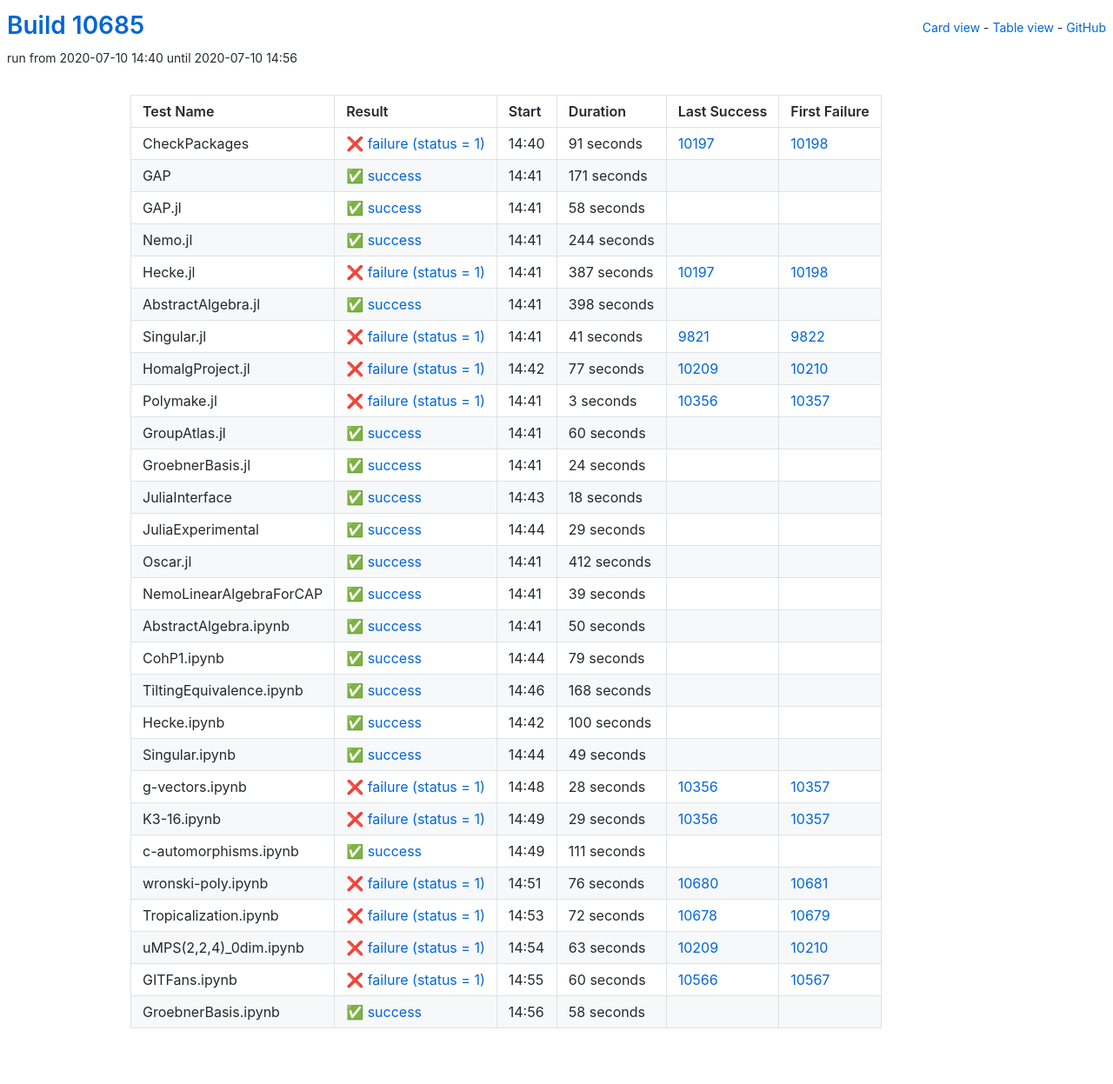
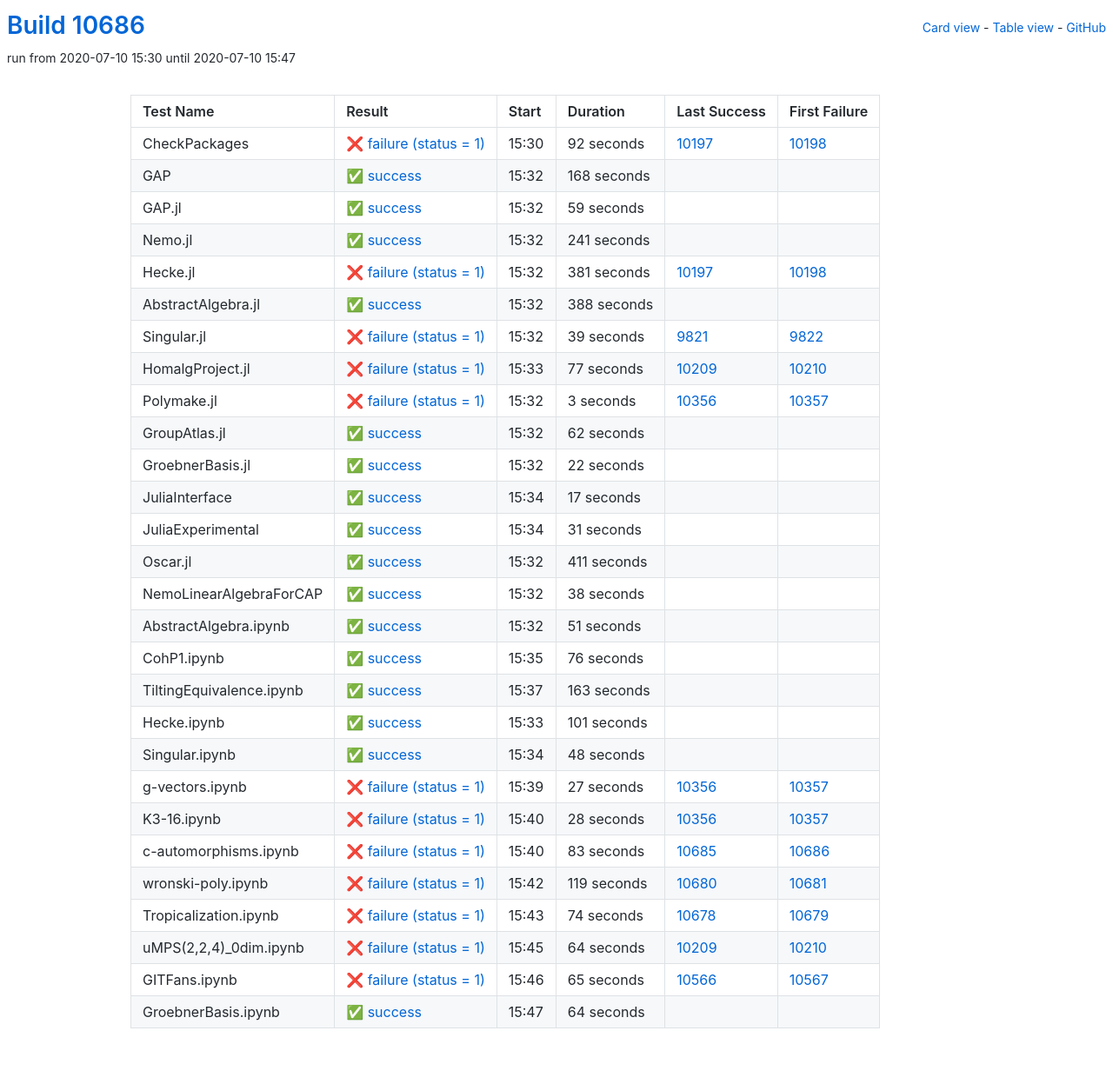
Before and after one commit to oscar-system/oscar-ci-status, a Jekyll site: the page built from table.html, in a window 1280 px wide. Shown: the whole page at 87% size. Built offline with Jekyll 4.4.1, drawn with Linux system fonts in a browser that asks for light colours.

Commit message:
Build #10686

```diff
--- a/_data/ci.yml
+++ b/_data/ci.yml
@@ -1,6 +1,6 @@
 ---
-build: 10685
-build_url: https://oscarci.mathematik.uni-kl.de/job/oscar/10685/
+build: 10686
+build_url: https://oscarci.mathematik.uni-kl.de/job/oscar/10686/
 job: oscar
 organization: oscar-system
 repo: oscar-ci-status
@@ -8,92 +8,92 @@
 tests:
 - name: CheckPackages
   id: checkpackages
-  log: https://oscarci.mathematik.uni-kl.de/job/oscar/10685/artifact/logs/build-10685/CheckPackages.log
-  start: 2020-07-10 14:40
+  log: https://oscarci.mathematik.uni-kl.de/job/oscar/10686/artifact/logs/build-10686/CheckPackages.log
+  start: 2020-07-10 15:30
   success: false
   exitcode: 1
   status: failure
-  duration: 91
+  duration: 92
   last_success: 10197
   last_success_url: https://oscarci.mathematik.uni-kl.de/job/oscar/10197/
   first_failure: 10198
   first_failure_url: https://oscarci.mathematik.uni-kl.de/job/oscar/10198/
 - name: GAP
   id: gap
-  log: https://oscarci.mathematik.uni-kl.de/job/oscar/10685/artifact/logs/build-10685/GAP.log
-  start: 2020-07-10 14:41
+  log: https://oscarci.mathematik.uni-kl.de/job/oscar/10686/artifact/logs/build-10686/GAP.log
+  start: 2020-07-10 15:32
   success: true
   exitcode: 0
   status: success
-  duration: 171
+  duration: 168
   last_success: false
   last_success_url:
   first_failure: false
   first_failure_url:
 - name: GAP.jl
   id: gap-jl
-  log: https://oscarci.mathematik.uni-kl.de/job/oscar/10685/artifact/logs/build-10685/GAP.jl.log
-  start: 2020-07-10 14:41
+  log: https://oscarci.mathematik.uni-kl.de/job/oscar/10686/artifact/logs/build-10686/GAP.jl.log
+  start: 2020-07-10 15:32
   success: true
   exitcode: 0
   status: success
-  duration: 58
+  duration: 59
   last_success: false
   last_success_url:
   first_failure: false
   first_failure_url:
 - name: Nemo.jl
   id: nemo-jl
-  log: https://oscarci.mathematik.uni-kl.de/job/oscar/10685/artifact/logs/build-10685/Nemo.jl.log
-  start: 2020-07-10 14:41
+  log: https://oscarci.mathematik.uni-kl.de/job/oscar/10686/artifact/logs/build-10686/Nemo.jl.log
+  start: 2020-07-10 15:32
   success: true
   exitcode: 0
   status: success
-  duration: 244
+  duration: 241
   last_success: false
   last_success_url:
   first_failure: false
   first_failure_url:
 - name: Hecke.jl
   id: hecke-jl
-  log: https://oscarci.mathematik.uni-kl.de/job/oscar/10685/artifact/logs/build-10685/Hecke.jl.log
-  start: 2020-07-10 14:41
+  log: https://oscarci.mathematik.uni-kl.de/job/oscar/10686/artifact/logs/build-10686/Hecke.jl.log
+  start: 2020-07-10 15:32
   success: false
   exitcode: 1
   status: failure
-  duration: 387
+  duration: 381
   last_success: 10197
   last_success_url: https://oscarci.mathematik.uni-kl.de/job/oscar/10197/
   first_failure: 10198
   first_failure_url: https://oscarci.mathematik.uni-kl.de/job/oscar/10198/
 - name: AbstractAlgebra.jl
   id: abstractalgebra-jl
-  log: https://oscarci.mathematik.uni-kl.de/job/oscar/10685/artifact/logs/build-10685/AbstractAlgebra.jl.log
-  start: 2020-07-10 14:41
+  log: https://oscarci.mathematik.uni-kl.de/job/oscar/10686/artifact/logs/build-10686/AbstractAlgebra.jl.log
+  start: 2020-07-10 15:32
   success: true
   exitcode: 0
   status: success
-  duration: 398
+  duration: 388
   last_success: false
   last_success_url:
   first_failure: false
   first_failure_url:
 - name: Singular.jl
   id: singular-jl
-  log: https://oscarci.mathematik.uni-kl.de/job/oscar/10685/artifact/logs/build-10685/Singular.jl.log
-  start: 2020-07-10 14:41
+  log: https://oscarci.mathematik.uni-kl.de/job/oscar/10686/artifact/logs/build-10686/Singular.jl.log
+  start: 2020-07-10 15:32
   success: false
   exitcode: 1
   status: failure
-  duration: 41
+  duration: 39
   last_success: 9821
   last_success_url: https://oscarci.mathematik.uni-kl.de/job/oscar/9821/
   first_failure: 9822
   first_failure_url: https://oscarci.mathematik.uni-kl.de/job/oscar/9822/
 - name: HomalgProject.jl
   id: homalgproject-jl
-  log: https://oscarci.mathematik.uni-kl.de/job/oscar/10685/artifact/logs/build-10685/HomalgProject.jl.log
-  start: 2020-07-10 14:42
+  log: https://oscarci.mathematik.uni-kl.de/job/oscar/10686/artifact/logs/build-10686/HomalgProject.jl.log
+  start: 2020-07-10 15:33
   success: false
   exitcode: 1
   status: failure
@@ -104,8 +104,8 @@
   first_failure_url: https://oscarci.mathematik.uni-kl.de/job/oscar/10210/
 - name: Polymake.jl
   id: polymake-jl
-  log: https://oscarci.mathematik.uni-kl.de/job/oscar/10685/artifact/logs/build-10685/Polymake.jl.log
-  start: 2020-07-10 14:41
+  log: https://oscarci.mathematik.uni-kl.de/job/oscar/10686/artifact/logs/build-10686/Polymake.jl.log
+  start: 2020-07-10 15:32
   success: false
   exitcode: 1
   status: failure
@@ -116,140 +116,152 @@
   first_failure_url: https://oscarci.mathematik.uni-kl.de/job/oscar/10357/
 - name: GroupAtlas.jl
   id: groupatlas-jl
-  log: https://oscarci.mathematik.uni-kl.de/job/oscar/10685/artifact/logs/build-10685/GroupAtlas.jl.log
-  start: 2020-07-10 14:41
+  log: https://oscarci.mathematik.uni-kl.de/job/oscar/10686/artifact/logs/build-10686/GroupAtlas.jl.log
+  start: 2020-07-10 15:32
   success: true
   exitcode: 0
   status: success
-  duration: 60
+  duration: 62
   last_success: false
   last_success_url:
   first_failure: false
   first_failure_url:
 - name: GroebnerBasis.jl
   id: groebnerbasis-jl
-  log: https://oscarci.mathematik.uni-kl.de/job/oscar/10685/artifact/logs/build-10685/GroebnerBasis.jl.log
-  start: 2020-07-10 14:41
+  log: https://oscarci.mathematik.uni-kl.de/job/oscar/10686/artifact/logs/build-10686/GroebnerBasis.jl.log
+  start: 2020-07-10 15:32
   success: true
   exitcode: 0
   status: success
-  duration: 24
+  duration: 22
   last_success: false
   last_success_url:
   first_failure: false
   first_failure_url:
 - name: JuliaInterface
   id: juliainterface
-  log: https://oscarci.mathematik.uni-kl.de/job/oscar/10685/artifact/logs/build-10685/JuliaInterface.log
-  start: 2020-07-10 14:43
+  log: https://oscarci.mathematik.uni-kl.de/job/oscar/10686/artifact/logs/build-10686/JuliaInterface.log
+  start: 2020-07-10 15:34
   success: true
   exitcode: 0
   status: success
-  duration: 18
+  duration: 17
   last_success: false
   last_success_url:
   first_failure: false
   first_failure_url:
 - name: JuliaExperimental
   id: juliaexperimental
-  log: https://oscarci.mathematik.uni-kl.de/job/oscar/10685/artifact/logs/build-10685/JuliaExperimental.log
-  start: 2020-07-10 14:44
+  log: https://oscarci.mathematik.uni-kl.de/job/oscar/10686/artifact/logs/build-10686/JuliaExperimental.log
+  start: 2020-07-10 15:34
   success: true
   exitcode: 0
   status: success
-  duration: 29
+  duration: 31
   last_success: false
   last_success_url:
   first_failure: false
   first_failure_url:
 - name: Oscar.jl
   id: oscar-jl
-  log: https://oscarci.mathematik.uni-kl.de/job/oscar/10685/artifact/logs/build-10685/Oscar.jl.log
-  start: 2020-07-10 14:41
+  log: https://oscarci.mathematik.uni-kl.de/job/oscar/10686/artifact/logs/build-10686/Oscar.jl.log
+  start: 2020-07-10 15:32
   success: true
   exitcode: 0
   status: success
-  duration: 412
+  duration: 411
   last_success: false
   last_success_url:
   first_failure: false
   first_failure_url:
 - name: NemoLinearAlgebraForCAP
   id: nemolinearalgebraforcap
-  log: https://oscarci.mathematik.uni-kl.de/job/oscar/10685/artifact/logs/build-10685/NemoLinearAlgebraForCAP.log
-  start: 2020-07-10 14:41
+  log: https://oscarci.mathematik.uni-kl.de/job/oscar/10686/artifact/logs/build-10686/NemoLinearAlgebraForCAP.log
+  start: 2020-07-10 15:32
   success: true
   exitcode: 0
   status: success
-  duration: 39
+  duration: 38
   last_success: false
   last_success_url:
   first_failure: false
   first_failure_url:
 - name: AbstractAlgebra.ipynb
   id: abstractalgebra-ipynb
-  log: https://oscarci.mathematik.uni-kl.de/job/oscar/10685/artifact/logs/build-10685/AbstractAlgebra.ipynb.log
-  start: 2020-07-10 14:41
+  log: https://oscarci.mathematik.uni-kl.de/job/oscar/10686/artifact/logs/build-10686/AbstractAlgebra.ipynb.log
+  start: 2020-07-10 15:32
   success: true
   exitcode: 0
   status: success
-  duration: 50
+  duration: 51
   last_success: false
   last_success_url:
   first_failure: false
   first_failure_url:
 - name: CohP1.ipynb
   id: cohp1-ipynb
-  log: https://oscarci.mathematik.uni-kl.de/job/oscar/10685/artifact/logs/build-10685/CohP1.ipynb.log
-  start: 2020-07-10 14:44
+  log: https://oscarci.mathematik.uni-kl.de/job/oscar/10686/artifact/logs/build-10686/CohP1.ipynb.log
+  start: 2020-07-10 15:35
   success: true
   exitcode: 0
   status: success
-  duration: 79
+  duration: 76
   last_success: false
   last_success_url:
   first_failure: false
   first_failure_url:
 - name: TiltingEquivalence.ipynb
   id: tiltingequivalence-ipynb
-  log: https://oscarci.mathematik.uni-kl.de/job/oscar/10685/artifact/logs/build-10685/TiltingEquivalence.ipynb.log
-  start: 2020-07-10 14:46
+  log: https://oscarci.mathematik.uni-kl.de/job/oscar/10686/artifact/logs/build-10686/TiltingEquivalence.ipynb.log
+  start: 2020-07-10 15:37
   success: true
   exitcode: 0
   status: success
-  duration: 168
+  duration: 163
   last_success: false
   last_success_url:
   first_failure: false
   first_failure_url:
 - name: Hecke.ipynb
   id: hecke-ipynb
-  log: https://oscarci.mathematik.uni-kl.de/job/oscar/10685/artifact/logs/build-10685/Hecke.ipynb.log
-  start: 2020-07-10 14:42
+  log: https://oscarci.mathematik.uni-kl.de/job/oscar/10686/artifact/logs/build-10686/Hecke.ipynb.log
+  start: 2020-07-10 15:33
   success: true
   exitcode: 0
   status: success
-  duration: 100
+  duration: 101
   last_success: false
   last_success_url:
   first_failure: false
   first_failure_url:
 - name: Singular.ipynb
   id: singular-ipynb
-  log: https://oscarci.mathematik.uni-kl.de/job/oscar/10685/artifact/logs/build-10685/Singular.ipynb.log
-  start: 2020-07-10 14:44
+  log: https://oscarci.mathematik.uni-kl.de/job/oscar/10686/artifact/logs/build-10686/Singular.ipynb.log
+  start: 2020-07-10 15:34
   success: true
   exitcode: 0
   status: success
-  duration: 49
+  duration: 48
   last_success: false
   last_success_url:
   first_failure: false
   first_failure_url:
 - name: g-vectors.ipynb
   id: g-vectors-ipynb
-  log: https://oscarci.mathematik.uni-kl.de/job/oscar/10685/artifact/logs/build-10685/g-vectors.ipynb.log
-  start: 2020-07-10 14:48
+  log: https://oscarci.mathematik.uni-kl.de/job/oscar/10686/artifact/logs/build-10686/g-vectors.ipynb.log
+  start: 2020-07-10 15:39
+  success: false
+  exitcode: 1
+  status: failure
+  duration: 27
+  last_success: 10356
+  last_success_url: https://oscarci.mathematik.uni-kl.de/job/oscar/10356/
+  first_failure: 10357
+  first_failure_url: https://oscarci.mathematik.uni-kl.de/job/oscar/10357/
+- name: K3-16.ipynb
+  id: k3-16-ipynb
+  log: https://oscarci.mathematik.uni-kl.de/job/oscar/10686/artifact/logs/build-10686/K3-16.ipynb.log
+  start: 2020-07-10 15:40
   success: false
   exitcode: 1
   status: failure
@@ -258,86 +270,74 @@
   last_success_url: https://oscarci.mathematik.uni-kl.de/job/oscar/10356/
   first_failure: 10357
   first_failure_url: https://oscarci.mathematik.uni-kl.de/job/oscar/10357/
-- name: K3-16.ipynb
-  id: k3-16-ipynb
-  log: https://oscarci.mathematik.uni-kl.de/job/oscar/10685/artifact/logs/build-10685/K3-16.ipynb.log
-  start: 2020-07-10 14:49
+- name: c-automorphisms.ipynb
+  id: c-automorphisms-ipynb
+  log: https://oscarci.mathematik.uni-kl.de/job/oscar/10686/artifact/logs/build-10686/c-automorphisms.ipynb.log
+  start: 2020-07-10 15:40
   success: false
   exitcode: 1
   status: failure
-  duration: 29
-  last_success: 10356
-  last_success_url: https://oscarci.mathematik.uni-kl.de/job/oscar/10356/
-  first_failure: 10357
-  first_failure_url: https://oscarci.mathematik.uni-kl.de/job/oscar/10357/
-- name: c-automorphisms.ipynb
-  id: c-automorphisms-ipynb
-  log: https://oscarci.mathematik.uni-kl.de/job/oscar/10685/artifact/logs/build-10685/c-automorphisms.ipynb.log
-  start: 2020-07-10 14:49
-  success: true
-  exitcode: 0
-  status: success
-  duration: 111
-  last_success: false
-  last_success_url:
-  first_failure: false
-  first_failure_url:
+  duration: 83
+  last_success: 10685
+  last_success_url: https://oscarci.mathematik.uni-kl.de/job/oscar/10685/
+  first_failure: 10686
+  first_failure_url: https://oscarci.mathematik.uni-kl.de/job/oscar/10686/
 - name: wronski-poly.ipynb
   id: wronski-poly-ipynb
-  log: https://oscarci.mathematik.uni-kl.de/job/oscar/10685/artifact/logs/build-10685/wronski-poly.ipynb.log
-  start: 2020-07-10 14:51
+  log: https://oscarci.mathematik.uni-kl.de/job/oscar/10686/artifact/logs/build-10686/wronski-poly.ipynb.log
+  start: 2020-07-10 15:42
   success: false
   exitcode: 1
   status: failure
-  duration: 76
+  duration: 119
   last_success: 10680
   last_success_url: https://oscarci.mathematik.uni-kl.de/job/oscar/10680/
   first_failure: 10681
   first_failure_url: https://oscarci.mathematik.uni-kl.de/job/oscar/10681/
 - name: Tropicalization.ipynb
   id: tropicalization-ipynb
-  log: https://oscarci.mathematik.uni-kl.de/job/oscar/10685/artifact/logs/build-10685/Tropicalization.ipynb.log
-  start: 2020-07-10 14:53
+  log: https://oscarci.mathematik.uni-kl.de/job/oscar/10686/artifact/logs/build-10686/Tropicalization.ipynb.log
+  start: 2020-07-10 15:43
   success: false
   exitcode: 1
   status: failure
-  duration: 72
+  duration: 74
   last_success: 10678
   last_success_url: https://oscarci.mathematik.uni-kl.de/job/oscar/10678/
   first_failure: 10679
   first_failure_url: https://oscarci.mathematik.uni-kl.de/job/oscar/10679/
 - name: uMPS(2,2,4)_0dim.ipynb
   id: umps-2-2-4-0dim-ipynb
-  log: https://oscarci.mathematik.uni-kl.de/job/oscar/10685/artifact/logs/build-10685/uMPS-2-2-4-_0dim.ipynb.log
-  start: 2020-07-10 14:54
+  log: https://oscarci.mathematik.uni-kl.de/job/oscar/10686/artifact/logs/build-10686/uMPS-2-2-4-_0dim.ipynb.log
+  start: 2020-07-10 15:45
   success: false
   exitcode: 1
   status: failure
-  duration: 63
+  duration: 64
   last_success: 10209
   last_success_url: https://oscarci.mathematik.uni-kl.de/job/oscar/10209/
   first_failure: 10210
   first_failure_url: https://oscarci.mathematik.uni-kl.de/job/oscar/10210/
 - name: GITFans.ipynb
   id: gitfans-ipynb
-  log: https://oscarci.mathematik.uni-kl.de/job/oscar/10685/artifact/logs/build-10685/GITFans.ipynb.log
-  start: 2020-07-10 14:55
+  log: https://oscarci.mathematik.uni-kl.de/job/oscar/10686/artifact/logs/build-10686/GITFans.ipynb.log
+  start: 2020-07-10 15:46
   success: false
   exitcode: 1
   status: failure
-  duration: 60
+  duration: 65
   last_success: 10566
   last_success_url: https://oscarci.mathematik.uni-kl.de/job/oscar/10566/
   first_failure: 10567
   first_failure_url: https://oscarci.mathematik.uni-kl.de/job/oscar/10567/
 - name: GroebnerBasis.ipynb
   id: groebnerbasis-ipynb
-  log: https://oscarci.mathematik.uni-kl.de/job/oscar/10685/artifact/logs/build-10685/GroebnerBasis.ipynb.log
-  start: 2020-07-10 14:56
+  log: https://oscarci.mathematik.uni-kl.de/job/oscar/10686/artifact/logs/build-10686/GroebnerBasis.ipynb.log
+  start: 2020-07-10 15:47
   success: true
   exitcode: 0
   status: success
-  duration: 58
+  duration: 64
   last_success: false
   last_success_url:
   first_failure: false
```
Also changed, not shown: README.md.
